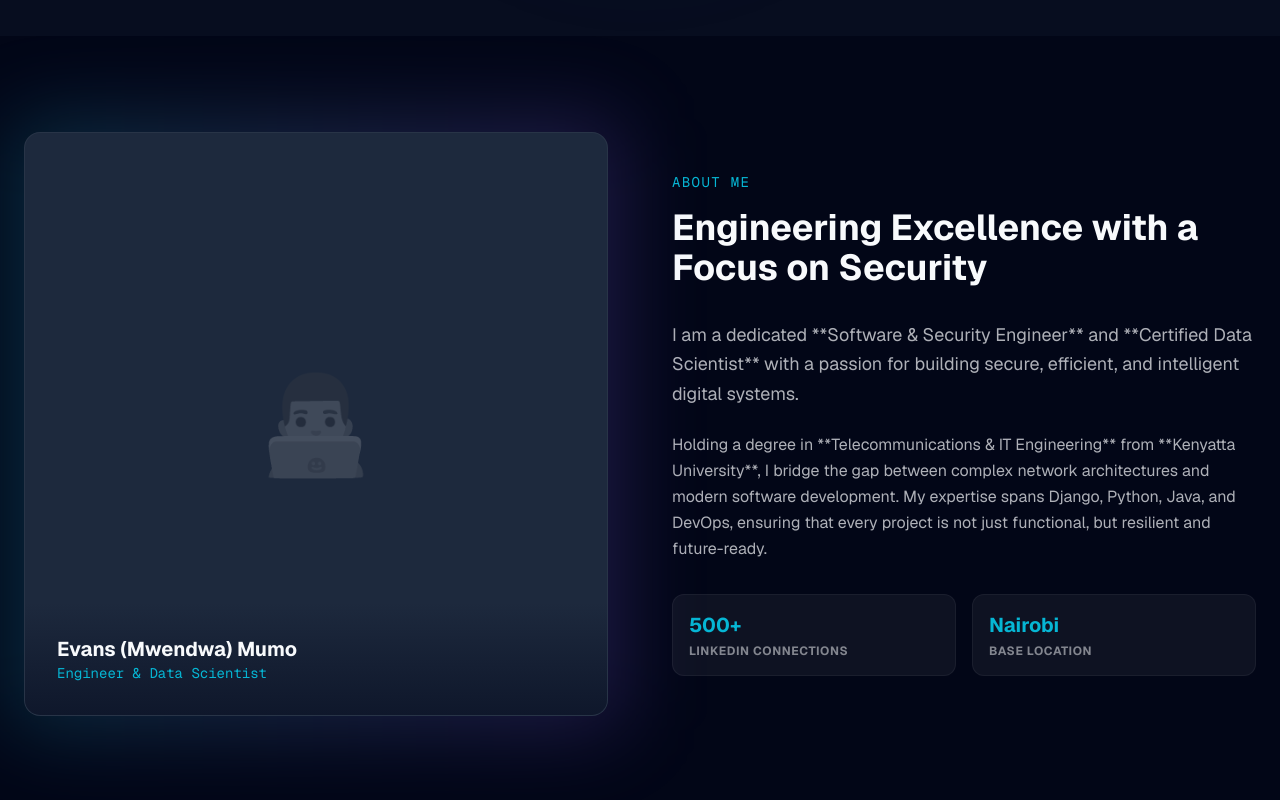
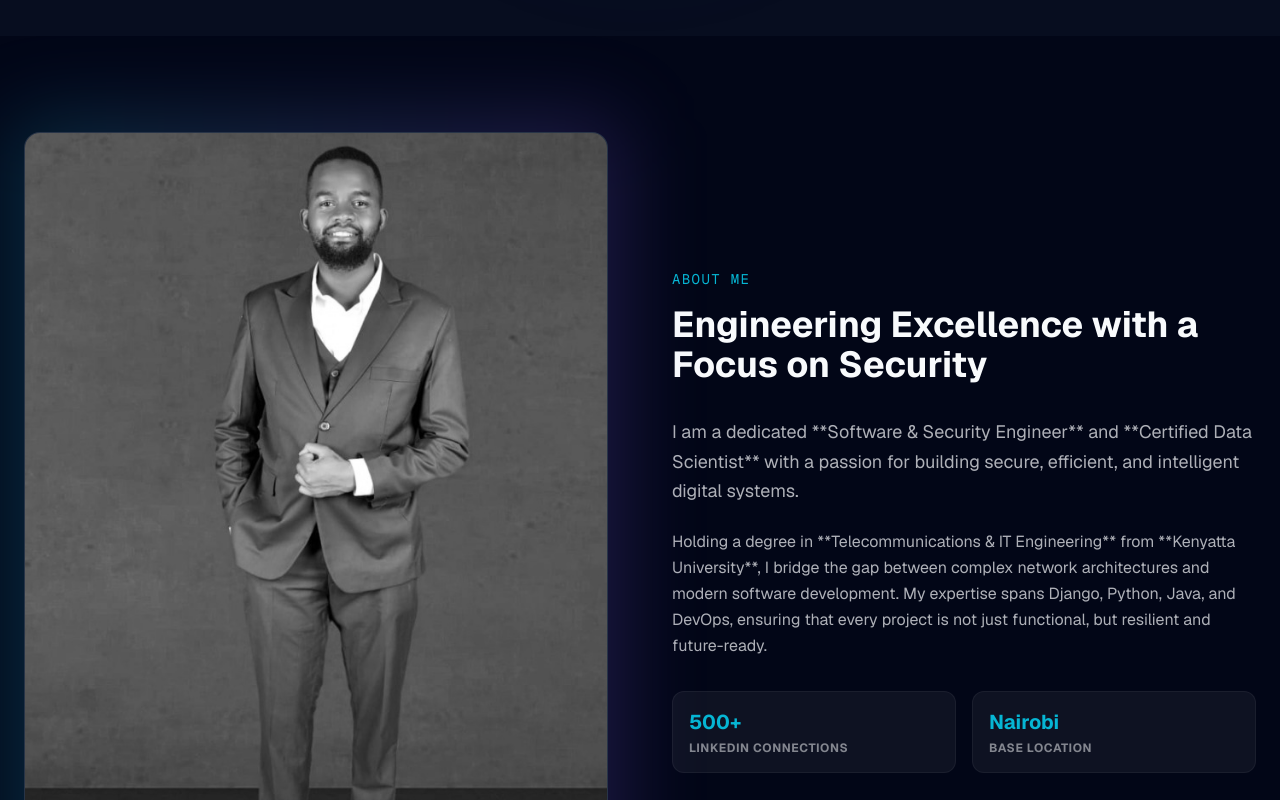
Before and after one commit to Evansgit254/evans-mumo-web-solutions, a Next.js app: page / in a window 1280 px wide. Shown: the part 1360-2160 px from the top of the page. Built offline with nearby package versions, Linux system fonts and the light colour scheme.

Commit message:
Add official profile picture to About section

```diff
--- a/src/app/page.tsx
+++ b/src/app/page.tsx
@@ -40,9 +40,12 @@ export default function Home() {
           <div className="grid grid-cols-1 md:grid-cols-2 gap-16 items-center">
             <div className="relative group">
               <div className="absolute -inset-4 bg-gradient-to-r from-accent-primary/20 to-accent-secondary/20 rounded-3xl blur-2xl group-hover:blur-3xl transition-all duration-500"></div>
-              <div className="relative aspect-square rounded-2xl bg-slate-800 border border-white/5 overflow-hidden">
-                <div className="absolute inset-0 flex items-center justify-center text-8xl grayscale opacity-20 group-hover:scale-110 transition-transform duration-700">👨‍💻</div>
-                {/* Image placeholder for actual profile photo if needed */}
+              <div className="relative aspect-[3/4] rounded-2xl bg-slate-800 border border-white/5 overflow-hidden">
+                <img
+                  src="/profile.jpg"
+                  alt="Evans Mwendwa Mumo"
+                  className="w-full h-full object-cover grayscale hover:grayscale-0 transition-all duration-700"
+                />
                 <div className="absolute inset-x-0 bottom-0 p-8 bg-gradient-to-t from-slate-900 to-transparent">
                   <h4 className="text-xl font-bold">Evans (Mwendwa) Mumo</h4>
                   <p className="text-accent-primary font-mono text-sm">Engineer & Data Scientist</p>
```
Also changed, not shown: public/profile.jpg (added).
